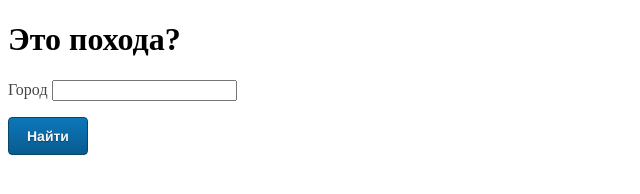
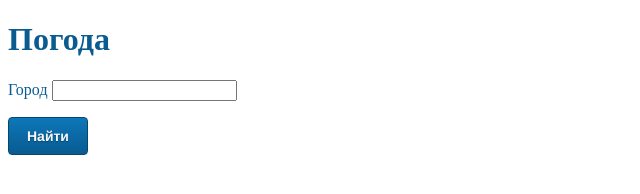
Before and after one commit to DisaDisa/Web2, a plain HTML site: page 1lab/index.html in a window 1280 px wide. Shown: the whole page, without its empty margins (0-640 px from the left). Drawn offline with nearby package versions, Linux system fonts and the light colour scheme.

Commit message:
added README and some fixes

```diff
--- a/1lab/index.html
+++ b/1lab/index.html
@@ -12,7 +12,7 @@
 </head>
     <body>
    		<form>
-   			<h1>Это похода?</h1>
+   			<h1>Погода</h1>
     		<p class="city">Город <input type="text" id="userCity" class="textbox"/></p>
     		<input type="button" id="button" value="Найти" class="blue-button">
     	</form>
--- a/1lab/styles.less
+++ b/1lab/styles.less
@@ -9,9 +9,16 @@
 @fadedblue: #11A4FF;
 
 p {
-    color: @color-black_medium;
+    color: @blue;
 }
 
+h3 {
+  color: @blue;
+}
+
+h1 {
+  color: @blue;
+}
 
 .border-radius (@radius: 10px) {
     -moz-border-radius: @arguments;
```
Also changed, not shown: 1lab/styles.css, 1 other file.
